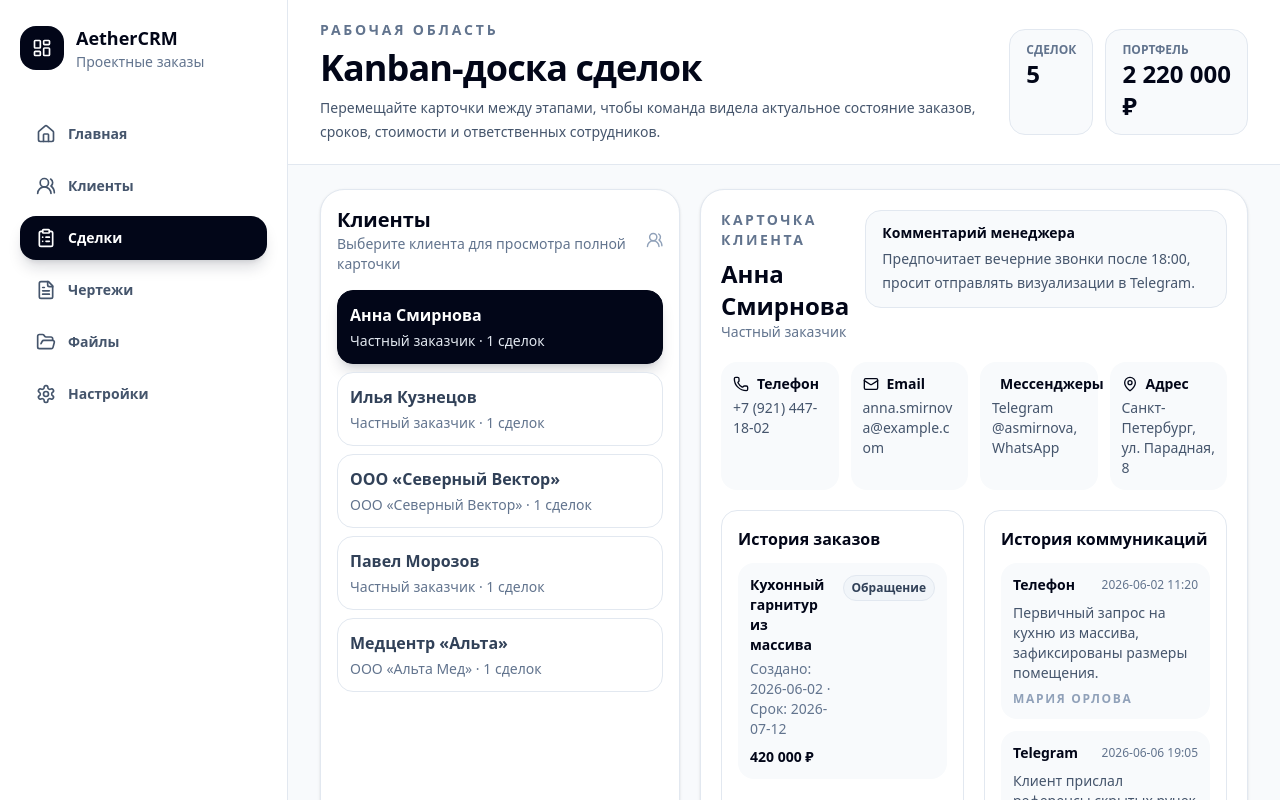
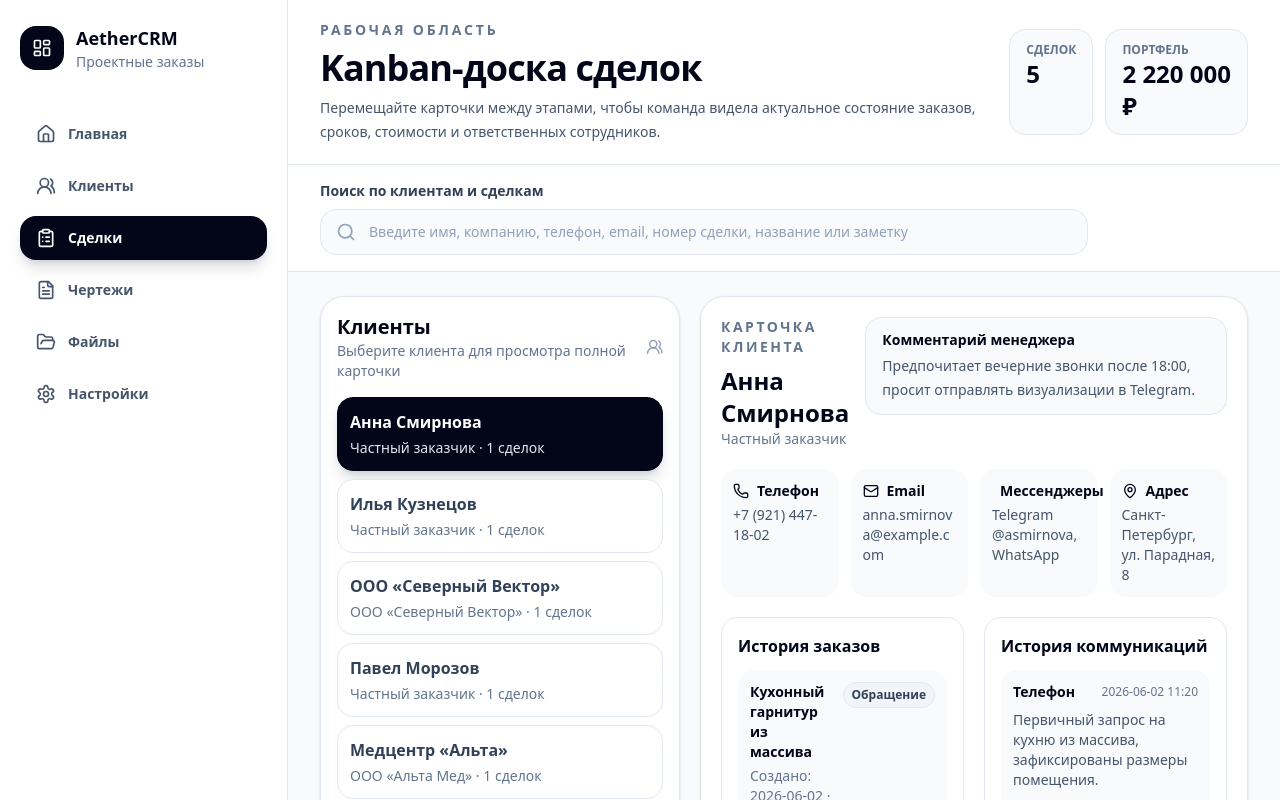
Before and after one commit to itsoftecru/aether-crm, a Next.js app: page / in a window 1280 px wide. Shown: the top 800 px of the page. Built offline with nearby package versions, Linux system fonts and the light colour scheme.

Commit message:
Add workspace search filtering

```diff
--- a/app/page.tsx
+++ b/app/page.tsx
@@ -21,6 +21,7 @@ import {
   MessageCircle,
   MessageSquareText,
   Phone,
+  Search,
   Settings,
   UserRound,
   UsersRound,
@@ -358,18 +359,47 @@ export default function HomePage() {
   const [dealFiles, setDealFiles] = useState<DealFile[]>(INITIAL_DEAL_FILES);
   const [activityEvents, setActivityEvents] = useState<ActivityEvent[]>(INITIAL_ACTIVITY_EVENTS);
   const [drawingDealId, setDrawingDealId] = useState<string | null>(null);
+  const [searchQuery, setSearchQuery] = useState('');
   const objectUrlsRef = useRef<string[]>([]);
 
-  const columns = useMemo(() => groupDealsByStatus(deals), [deals]);
-  const allDeals = deals;
+  const normalizedSearchQuery = searchQuery.toLowerCase().trim();
+
+  const filteredClients = useMemo(() => {
+    if (!normalizedSearchQuery) {
+      return INITIAL_CLIENTS;
+    }
+
+    return INITIAL_CLIENTS.filter((client) =>
+      [client.name, client.company, client.phone, client.email].some((value) =>
+        value.toLowerCase().trim().includes(normalizedSearchQuery),
+      ),
+    );
+  }, [normalizedSearchQuery]);
+
+  const filteredDeals = useMemo(() => {
+    if (!normalizedSearchQuery) {
+      return deals;
+    }
+
+    return deals.filter((deal) =>
+      [deal.id, deal.title, deal.client, deal.notes].some((value) =>
+        value.toLowerCase().trim().includes(normalizedSearchQuery),
+      ),
+    );
+  }, [deals, normalizedSearchQuery]);
+
+  const columns = useMemo(() => groupDealsByStatus(filteredDeals), [filteredDeals]);
+  const allDeals = filteredDeals;
+  const hasSearchQuery = normalizedSearchQuery.length > 0;
+  const hasSearchResults = filteredClients.length > 0 || filteredDeals.length > 0;
 
   const selectedClient = useMemo(() => {
-    return INITIAL_CLIENTS.find((client) => client.id === selectedClientId) ?? INITIAL_CLIENTS[0];
-  }, [selectedClientId]);
+    return filteredClients.find((client) => client.id === selectedClientId) ?? filteredClients[0] ?? null;
+  }, [filteredClients, selectedClientId]);
 
   const selectedClientDeals = useMemo(() => {
-    return allDeals.filter((deal) => deal.clientId === selectedClient.id);
-  }, [allDeals, selectedClient.id]);
+    return selectedClient ? allDeals.filter((deal) => deal.clientId === selectedClient.id) : [];
+  }, [allDeals, selectedClient]);
 
   const totalValue = useMemo(() => {
     return allDeals
@@ -380,8 +410,8 @@ export default function HomePage() {
   const totalDeals = useMemo(() => allDeals.length, [allDeals]);
 
   const drawingDeal = useMemo(() => {
-    return drawingDealId ? allDeals.find((deal) => deal.id === drawingDealId) ?? null : null;
-  }, [allDeals, drawingDealId]);
+    return drawingDealId ? deals.find((deal) => deal.id === drawingDealId) ?? null : null;
+  }, [deals, drawingDealId]);
 
   const handleDealFilesSelected = useCallback((dealId: string, files: File[]) => {
     setDealFiles((currentFiles) => {
@@ -486,6 +516,10 @@ export default function HomePage() {
       return;
     }
 
+    if (hasSearchQuery) {
+      return;
+    }
+
     setDeals((currentDeals) => {
       const currentColumns = groupDealsByStatus(currentDeals);
 
@@ -525,6 +559,12 @@ export default function HomePage() {
       });
     });
   };
+
+  useEffect(() => {
+    if (selectedClient && selectedClient.id !== selectedClientId) {
+      setSelectedClientId(selectedClient.id);
+    }
+  }, [selectedClient, selectedClientId]);
 
   return (
     <main className="min-h-screen bg-slate-100 text-slate-950">
@@ -600,6 +640,29 @@ export default function HomePage() {
             </div>
           </header>
 
+          <section className="border-b border-slate-200 bg-white px-5 py-4 sm:px-8">
+            <label htmlFor="workspace-search" className="mb-2 block text-sm font-semibold text-slate-700">
+              Поиск по клиентам и сделкам
+            </label>
+            <div className="relative max-w-3xl">
+              <Search className="pointer-events-none absolute left-4 top-1/2 h-5 w-5 -translate-y-1/2 text-slate-400" />
+              <input
+                id="workspace-search"
+                type="search"
+                value={searchQuery}
+                onChange={(event) => setSearchQuery(event.target.value)}
+                placeholder="Введите имя, компанию, телефон, email, номер сделки, название или заметку"
+                className="w-full rounded-2xl border border-slate-200 bg-slate-50 py-3 pl-12 pr-4 text-sm font-medium text-slate-950 outline-none transition placeholder:text-slate-400 focus:border-slate-400 focus:bg-white focus:ring-4 focus:ring-slate-200"
+              />
+            </div>
+            {hasSearchQuery ? (
+              <p className="mt-3 text-sm text-slate-500">
+                Найдено клиентов: {filteredClients.length}, сделок: {filteredDeals.length}.
+              </p>
+            ) : null}
+          </section>
+
+          {hasSearchResults ? (
           <section className="border-b border-slate-200 bg-slate-50 px-5 py-6 sm:px-8">
             <div className="grid gap-5 xl:grid-cols-[360px_1fr]">
               <div className="rounded-3xl border border-slate-200 bg-white p-4 shadow-sm">
@@ -612,8 +675,8 @@ export default function HomePage() {
                 </div>
 
                 <div className="space-y-2">
-                  {INITIAL_CLIENTS.map((client) => {
-                    const isSelected = client.id === selectedClient.id;
+                  {filteredClients.length > 0 ? filteredClients.map((client) => {
+                    const isSelected = client.id === selectedClient?.id;
                     const clientDealsCount = allDeals.filter((deal) => deal.clientId === client.id).length;
 
                     return (
@@ -633,10 +696,15 @@ export default function HomePage() {
                         </span>
                       </button>
                     );
-                  })}
+                  }) : (
+                    <div className="rounded-2xl border border-dashed border-slate-300 bg-slate-50 p-4 text-sm leading-6 text-slate-500">
+                      Клиенты не найдены. Попробуйте изменить поисковый запрос.
+                    </div>
+                  )}
                 </div>
               </div>
 
+              {selectedClient ? (
               <article className="rounded-3xl border border-slate-200 bg-white p-5 shadow-sm">
                 <div className="flex flex-col gap-4 lg:flex-row lg:items-start lg:justify-between">
                   <div>
@@ -709,8 +777,27 @@ export default function HomePage() {
                   </section>
                 </div>
               </article>
+              ) : (
+              <article className="rounded-3xl border border-dashed border-slate-300 bg-white p-8 text-center shadow-sm">
+                <h2 className="text-xl font-bold text-slate-950">Клиент не выбран</h2>
+                <p className="mt-2 text-sm text-slate-500">
+                  По текущему запросу нет клиентов. Карточка клиента появится после изменения поиска.
+                </p>
+              </article>
+              )}
             </div>
           </section>
+          ) : (
+          <section className="border-b border-slate-200 bg-slate-50 px-5 py-10 sm:px-8">
+            <div className="rounded-3xl border border-dashed border-slate-300 bg-white p-10 text-center shadow-sm">
+              <h2 className="text-2xl font-bold text-slate-950">Ничего не найдено</h2>
+              <p className="mx-auto mt-3 max-w-2xl text-sm leading-6 text-slate-500">
+                По запросу «{searchQuery.trim()}» нет совпадений среди клиентов и сделок.
+                Проверьте написание или попробуйте другой номер телефона, email, название сделки или заметку.
+              </p>
+            </div>
+          </section>
+          )}
 
           <div className="flex-1 overflow-x-auto px-5 py-6 sm:px-8">
             <DragDropContext onDragEnd={handleDragEnd}>
@@ -737,7 +824,7 @@ export default function HomePage() {
                           }`}
                         >
                           {columns[status].map((deal, index) => (
-                            <Draggable key={deal.id} draggableId={deal.id} index={index}>
+                            <Draggable key={deal.id} draggableId={deal.id} index={index} isDragDisabled={hasSearchQuery}>
                               {(dragProvided, dragSnapshot) => (
                                 <article
                                   ref={dragProvided.innerRef}
```
